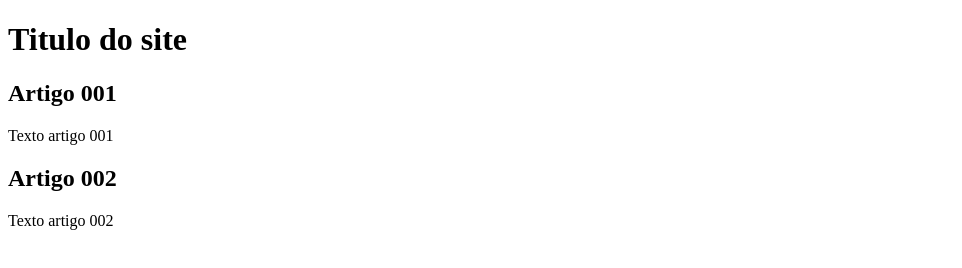
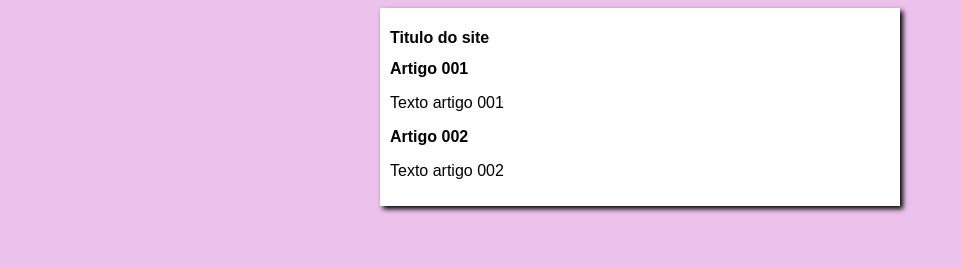
Before and after one commit to Rafael-720/projeto-site, a plain HTML site: page index.html in a window 1280 px wide. Shown: the whole page, without its empty margins (0-962 px from the left). Drawn offline with Linux system fonts and the light colour scheme.

Commit message:
iniciei o design

```diff
--- /dev/null
+++ b/estilos/style.css
@@ -0,0 +1,16 @@
+*{
+    font-family: Arial, Helvetica, sans-serif;
+    font-size: 16px;
+}
+
+body{
+    background-color: rgb(236, 193, 236);
+}
+
+main{
+    background-color: white;
+    width: 500px;
+    margin: auto;
+    padding: 10px;
+    box-shadow: 3px 3px 5px rgba(0, 0, 0, 473);
+}
--- a/index.html
+++ b/index.html
@@ -5,6 +5,7 @@
     <meta http-equiv="X-UA-Compatible" content="IE=edge">
     <meta name="viewport" content="width=device-width, initial-scale=1.0">
     <title>Document</title>
+    <link rel="stylesheet" href="estilos/style.css">
 </head>
 <body>
     <main>
```
